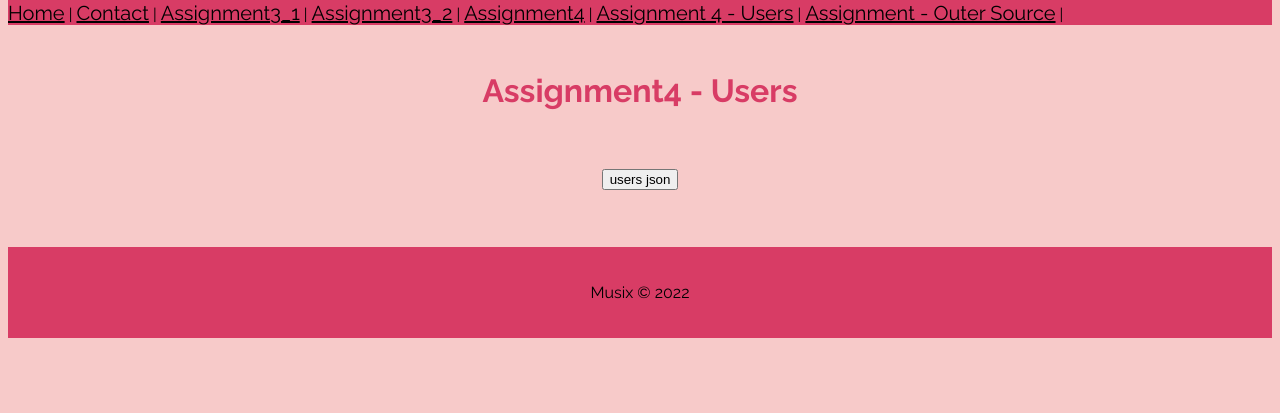
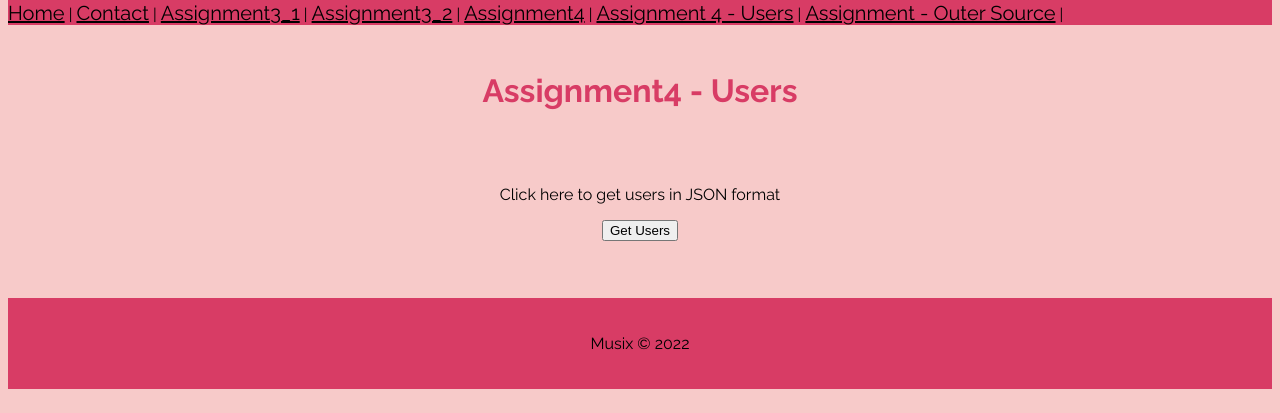
Before and after one commit to pelegel/Peleg_Eliyahou-Part4, a Flask app: page /assignment4/users in a window 1280 px wide. Shown: the part 387-800 px from the top of the page. Run offline with Flask 2, Linux system fonts and the light colour scheme; some libraries are stand-ins or nearby versions.

Commit message:
fixed assignment4 forms

```diff
--- a/pages/assignment4/assignment4.py
+++ b/pages/assignment4/assignment4.py
@@ -29,8 +29,7 @@ def assignment4_users_page():
 
 
 
-
-
+#--------------------------------------------- ASSIGNMENT 4 ---------------------------------------------------
 
 #------------- Select All Users ---------------
 @assignment4.route('/select_users')
@@ -150,6 +149,36 @@ def update_user():
 
 
 
+#---------------------------------------------- ASSIGNMENT 4 - USERS ---------------------------------------------------
+
+# ---------- JSON -------------
+
+@assignment4.route('/users_json')
+def get_users_in_json():
+    users_list = select_users_to_json()
+    users_dict = {}
+    i = 0
+    for user in users_list:
+        i += 1
+        user_dict = {}
+        user_dict['email'] = user.email
+        user_dict['username'] = user.username
+        user_dict['password'] = user.password
+        users_dict[i] = user_dict
+    return jsonify(users_dict)
+
+
+
+def select_users_to_json():
+    query = "select * from users"
+    users_list = interact_db(query, query_type='fetch')
+    return users_list
+
+
+
+
+#------------------------------------------- ASSIGNMENT 4 - OUTER SOURCE------------------------------------------------
+
 
 # ---------- Front-End -------------
 
@@ -175,24 +204,6 @@ def fetch_fe_func():
     return render_template('assignment4_outer_source.html')
 
 
-
-
-
-# ---------- JSON -------------
-
-@assignment4.route('/users_json')
-def get_users_in_json():
-    users_list = select_users_to_json()
-    users_dict = {}
-    i = 0
-    for user in users_list:
-        i += 1
-        user_dict = {}
-        user_dict['email'] = user.email
-        user_dict['username'] = user.username
-        user_dict['password'] = user.password
-        users_dict[i] = user_dict
-    return jsonify(users_dict)
 
 
 
@@ -243,14 +254,3 @@ def fetch_be_func():
         session['searched_user'] = ''
 
     return render_template('assignment4_outer_source.html')
-
-
-
-
-
-
-#------------- Select All Users ---------------
-def select_users_to_json():
-    query = "select * from users"
-    users_list = interact_db(query, query_type='fetch')
-    return users_list
--- a/pages/assignment4/templates/assignment4_users.html
+++ b/pages/assignment4/templates/assignment4_users.html
@@ -21,7 +21,8 @@
 
 
         <form action="/users_json" method="get">
-            <input type="submit" value="users json"><br><br><br>
+            <p>Click here to get users in JSON format</p>
+            <input type="submit" value="Get Users"><br><br><br>
         </form>
 
 
```
